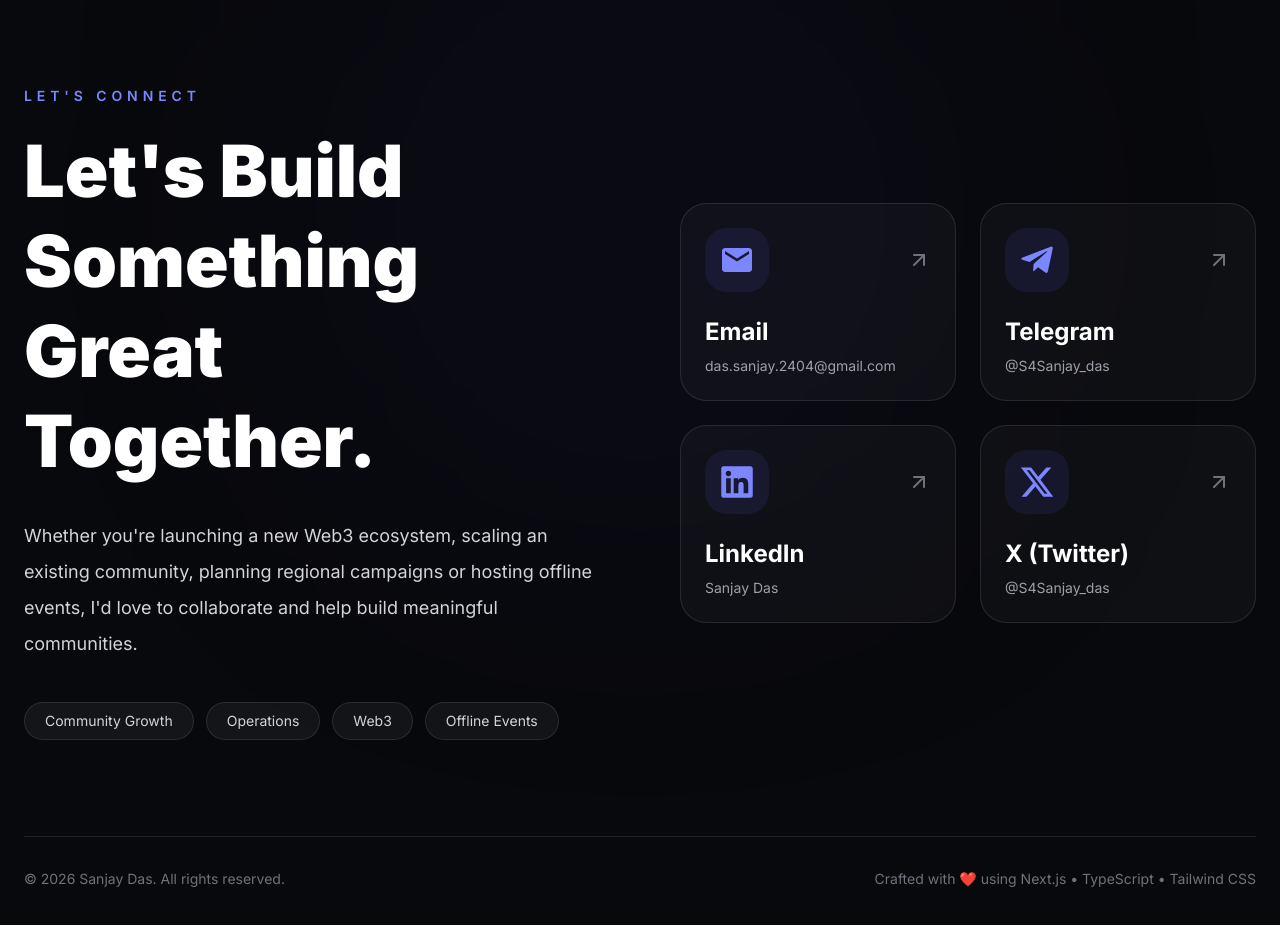
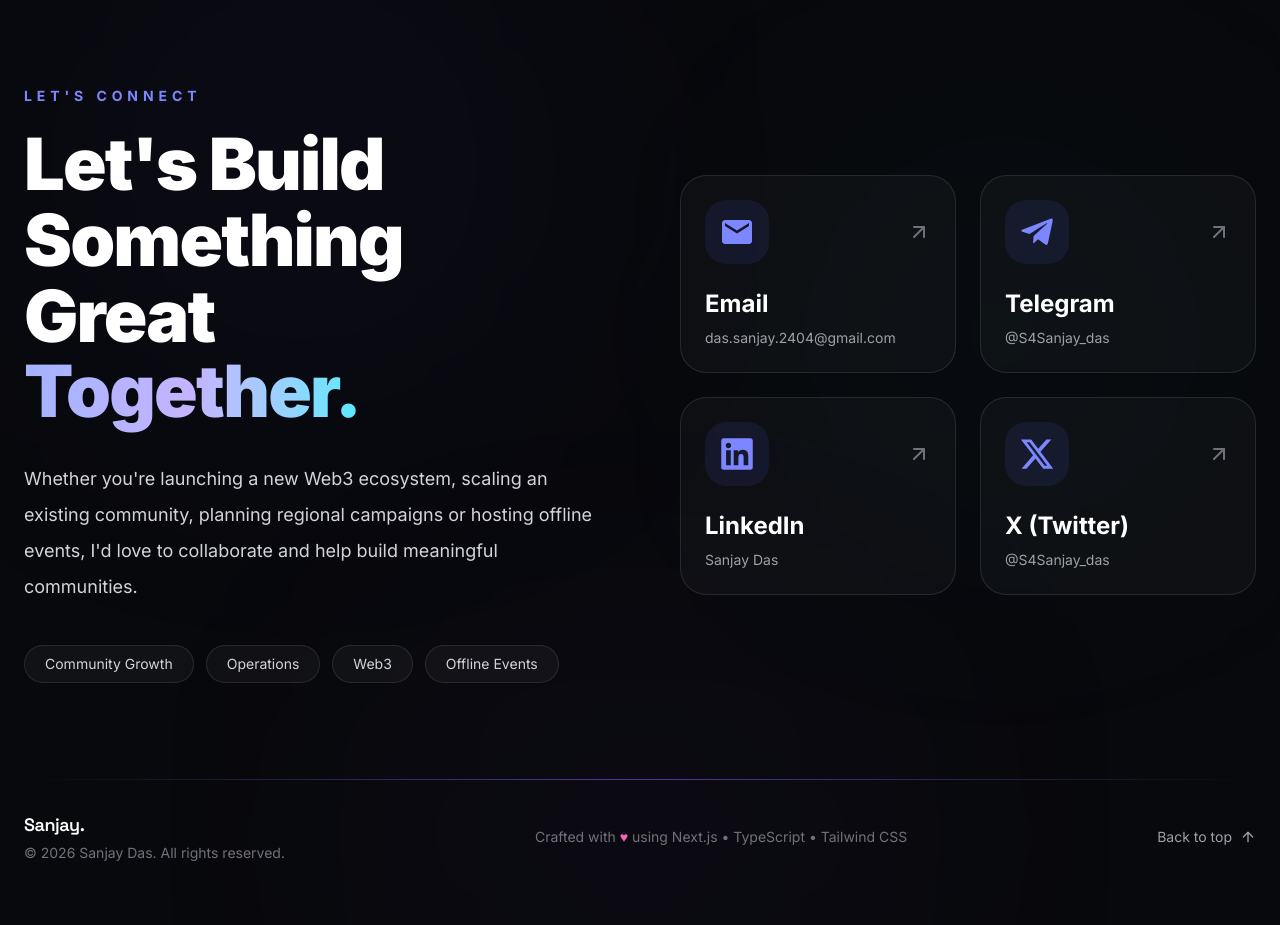
Before and after one commit to sanjay0900/sanjay-portfolio, a Next.js app: page / in a window 1280 px wide. Shown: the part 8940-9865 px from the top of the page. Built offline with nearby package versions, Linux system fonts and the light colour scheme.

Commit message:
footer adjustment

```diff
--- a/components/footer/Footer.tsx
+++ b/components/footer/Footer.tsx
@@ -2,7 +2,7 @@ import Link from "next/link";
 import { MdEmail } from "react-icons/md";
 import { FaLinkedin, FaTelegramPlane } from "react-icons/fa";
 import { FaXTwitter } from "react-icons/fa6";
-import { ArrowUpRight } from "lucide-react";
+import { ArrowUpRight, ArrowUp } from "lucide-react";
 
 const contacts = [
   {
@@ -35,33 +35,44 @@ export default function Footer() {
   return (
     <footer
       id="contact"
-      className="relative mt-40 border-t border-white/10 bg-[#08090C]"
+      className="relative mt-32 overflow-hidden border-t border-white/10 bg-[#08090C] sm:mt-40"
     >
-      {/* Background Glow */}
-      <div className="absolute inset-0 overflow-hidden pointer-events-none">
-        <div className="absolute left-1/2 top-0 h-[450px] w-[450px] -translate-x-1/2 rounded-full bg-indigo-600/10 blur-[180px]" />
+      {/* Background Atmosphere */}
+
+      <div className="pointer-events-none absolute inset-0">
+        {/* Indigo */}
+
+        <div className="absolute left-[10%] top-0 h-[350px] w-[350px] rounded-full bg-indigo-600/10 blur-[150px]" />
+
+        {/* Cyan */}
+
+        <div className="absolute right-[10%] top-[20%] h-[300px] w-[300px] rounded-full bg-cyan-500/[0.06] blur-[140px]" />
+
+        {/* Violet */}
+
+        <div className="absolute bottom-0 left-1/2 h-[250px] w-[500px] -translate-x-1/2 rounded-full bg-violet-500/[0.06] blur-[140px]" />
       </div>
 
-      <div className="relative mx-auto max-w-7xl px-6 py-24">
-        <div className="grid items-center gap-20 lg:grid-cols-2">
-
+      <div className="relative mx-auto max-w-7xl px-5 py-20 sm:px-6 sm:py-24">
+        <div className="grid items-center gap-14 lg:grid-cols-2 lg:gap-20">
           {/* LEFT */}
 
           <div>
-
-            <p className="text-sm font-semibold uppercase tracking-[0.35em] text-indigo-400">
+            <p className="text-xs font-bold uppercase tracking-[0.3em] text-indigo-400 sm:text-sm sm:tracking-[0.35em]">
               LET'S CONNECT
             </p>
 
-            <h2 className="mt-5 text-5xl font-black leading-tight text-white lg:text-7xl">
+            <h2 className="mt-5 text-4xl font-black leading-[1.05] tracking-tight text-white sm:text-5xl lg:text-7xl">
               Let's Build
               <br />
               Something Great
               <br />
-              Together.
+              <span className="bg-gradient-to-r from-indigo-300 via-violet-300 to-cyan-300 bg-clip-text text-transparent">
+                Together.
+              </span>
             </h2>
 
-            <p className="mt-8 max-w-xl text-lg leading-9 text-zinc-300">
+            <p className="mt-7 max-w-xl text-base leading-7 text-zinc-300 sm:mt-8 sm:text-lg sm:leading-9">
               Whether you're launching a new Web3 ecosystem,
               scaling an existing community, planning regional
               campaigns or hosting offline events, I'd love
@@ -69,93 +80,106 @@ export default function Footer() {
               communities.
             </p>
 
-            <div className="mt-10 flex flex-wrap gap-3">
-
+            <div className="mt-8 flex flex-wrap gap-2.5 sm:mt-10 sm:gap-3">
               {[
                 "Community Growth",
                 "Operations",
                 "Web3",
                 "Offline Events",
               ].map((item) => (
-
                 <span
                   key={item}
-                  className="rounded-full border border-white/10 bg-white/5 px-5 py-2 text-sm text-zinc-300 transition hover:border-indigo-500/40 hover:bg-indigo-500/10"
+                  className="rounded-full border border-white/10 bg-white/[0.04] px-4 py-2 text-xs text-zinc-300 transition-all duration-300 hover:border-indigo-500/40 hover:bg-indigo-500/10 hover:text-indigo-200 sm:px-5 sm:text-sm"
                 >
                   {item}
                 </span>
-
               ))}
-
             </div>
-
           </div>
 
           {/* RIGHT */}
 
-          <div className="grid gap-6 sm:grid-cols-2">
-
+          <div className="grid gap-4 sm:grid-cols-2 sm:gap-6">
             {contacts.map((contact) => {
-
               const Icon = contact.icon;
 
               return (
-
                 <Link
                   key={contact.title}
                   href={contact.href}
                   target="_blank"
-                  className="group relative overflow-hidden rounded-3xl border border-white/10 bg-white/[0.03] p-6 transition-all duration-300 hover:-translate-y-2 hover:border-indigo-500/40 hover:bg-white/[0.05] hover:shadow-[0_0_45px_rgba(99,102,241,0.18)]"
+                  rel="noopener noreferrer"
+                  className="group relative overflow-hidden rounded-2xl border border-white/10 bg-white/[0.03] p-5 transition-all duration-300 hover:-translate-y-2 hover:border-indigo-500/40 hover:bg-white/[0.05] hover:shadow-[0_0_45px_rgba(99,102,241,0.18)] sm:rounded-3xl sm:p-6"
                 >
-
                   {/* Card Glow */}
 
-                  <div className="absolute -right-10 -top-10 h-28 w-28 rounded-full bg-indigo-500/10 blur-3xl opacity-0 transition duration-300 group-hover:opacity-100" />
+                  <div className="pointer-events-none absolute -right-10 -top-10 h-28 w-28 rounded-full bg-indigo-500/10 blur-3xl opacity-0 transition duration-300 group-hover:opacity-100" />
 
                   <div className="relative flex items-center justify-between">
-
-                    <div className="flex h-16 w-16 items-center justify-center rounded-2xl bg-indigo-500/10">
-
-                      <Icon className="text-4xl text-indigo-400" />
-
+                    <div className="flex h-14 w-14 items-center justify-center rounded-2xl bg-indigo-500/10 sm:h-16 sm:w-16">
+                      <Icon className="text-3xl text-indigo-400 sm:text-4xl" />
                     </div>
 
                     <ArrowUpRight className="text-zinc-500 transition-all duration-300 group-hover:-translate-y-2 group-hover:translate-x-2 group-hover:rotate-12 group-hover:text-indigo-400" />
-
                   </div>
 
-                  <h3 className="relative mt-6 text-2xl font-bold text-white">
+                  <h3 className="relative mt-5 text-xl font-bold text-white sm:mt-6 sm:text-2xl">
                     {contact.title}
                   </h3>
 
-                  <p className="relative mt-2 break-all text-sm text-zinc-400">
+                  <p className="relative mt-2 break-all text-xs text-zinc-400 sm:text-sm">
                     {contact.value}
                   </p>
-
                 </Link>
-
               );
-
             })}
-
           </div>
-
         </div>
 
         {/* Bottom */}
 
-        <div className="mt-24 flex flex-col items-center justify-between gap-5 border-t border-white/10 pt-8 text-sm text-zinc-500 md:flex-row">
+        <div className="relative mt-20 pt-8 sm:mt-24">
+          {/* Gradient Divider */}
 
-          <p>
-            © 2026 Sanjay Das. All rights reserved.
-          </p>
+          <div className="absolute left-0 right-0 top-0 h-px bg-gradient-to-r from-transparent via-violet-500/60 to-transparent" />
 
-          <p>
-            Crafted with ❤️ using Next.js • TypeScript • Tailwind CSS
-          </p>
+          <div className="flex flex-col gap-6 text-sm text-zinc-500 sm:flex-row sm:items-center sm:justify-between">
+            {/* Identity */}
 
+            <div className="flex flex-col gap-1">
+              <Link
+                href="#home"
+                className="font-[family-name:var(--font-space)] text-lg font-semibold tracking-tight text-white transition-colors hover:text-violet-300"
+              >
+                Sanjay.
+              </Link>
+
+              <p>
+                © 2026 Sanjay Das. All rights reserved.
+              </p>
+            </div>
+
+            {/* Tech */}
+
+            <p className="text-xs text-zinc-500 sm:text-sm">
+              Crafted with{" "}
+              <span className="text-pink-400">♥</span>{" "}
+              using Next.js • TypeScript • Tailwind CSS
+            </p>
+
+            {/* Back To Top */}
+
+            <Link
+              href="#home"
+              className="group inline-flex w-fit items-center gap-2 text-zinc-400 transition-colors hover:text-white"
+            >
+              Back to top
+              <ArrowUp
+                className="size-4 transition-transform duration-300 group-hover:-translate-y-1"
+              />
+            </Link>
+          </div>
         </div>
-
       </div>
     </footer>
   );
```
